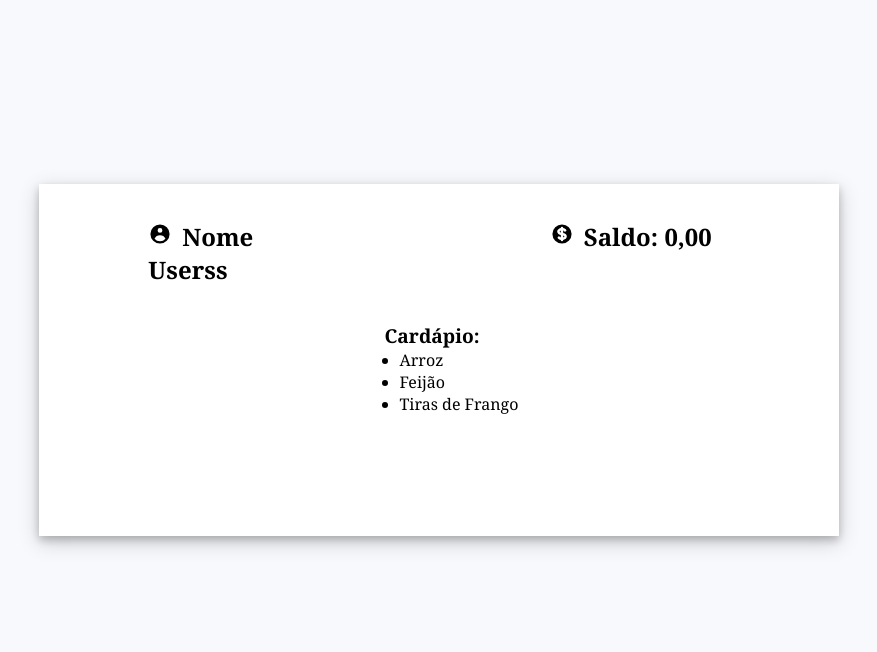
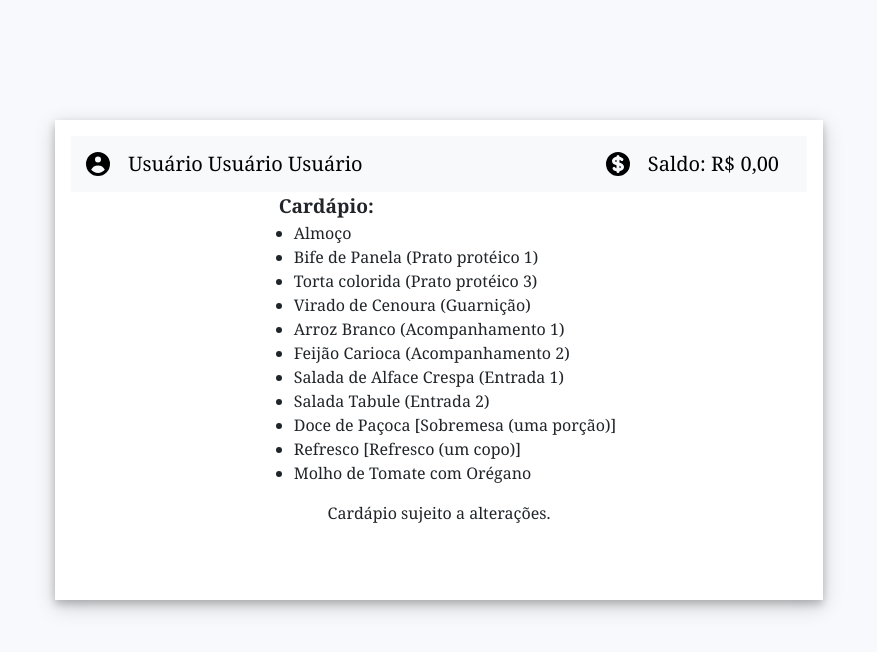
Before and after one commit to JoaoMMenezes/TP1-engsoft, a React (Create React App) app in the folder frontend/ru-manager/: page /home-u0 in a window 1280 px wide. Shown: the top 652 px of the page, without its empty margins (201-1078 px from the left). Built offline with nearby package versions, Linux system fonts and the light colour scheme; no server answers.

Commit message:
home-u0 with react-bootstrap

```diff
--- a/frontend/ru-manager/package.json
+++ b/frontend/ru-manager/package.json
@@ -7,7 +7,9 @@
     "@testing-library/react": "^13.4.0",
     "@testing-library/user-event": "^13.5.0",
     "axios": "^1.3.6",
+    "bootstrap": "^5.3.0-alpha3",
     "react": "^18.2.0",
+    "react-bootstrap": "^2.7.4",
     "react-dom": "^18.2.0",
     "react-icons": "^4.8.0",
     "react-router-dom": "^6.10.0",
--- a/frontend/ru-manager/src/App.js
+++ b/frontend/ru-manager/src/App.js
@@ -5,7 +5,6 @@ import Landing from './Pages/Landing/landing'
 import HomeU0 from './Pages/Home_u0/home_u0'
 import HomeU1 from './Pages//Home_u1/home_u1'
 import HomeU2 from './Pages/Home_u2/home_u2'
-import CadastroU0 from './Pages/Cadastro_u0/cadastro_u0'
 import CadastroU1 from './Pages/Cadastro_u1/Cadastro_u1'
 
 function App() {
@@ -16,7 +15,6 @@ function App() {
       <Route exact path='/home-u0' element={<HomeU0/>}/>
       <Route exact path='/home-u1' element={<HomeU1/>}/>
       <Route exact path='/home-u2' element={<HomeU2/>}/>
-      <Route exact path='/cadastro-u0' element={<CadastroU0/>}/>
       <Route exact path='/cadastro-u1' element={<CadastroU1/>}/>
     </Routes>
   </Router>
--- a/frontend/ru-manager/src/Pages/Cadastro_u0/cadastro_u0.js
+++ /dev/null
@@ -1,14 +0,0 @@
-import React from "react";
-
-
-// Funcionalidades:
-//      - Cadastrar um usuário de nível 0
-function CadastroU0() {
-    return(
-        <div>
-            <h1>CadastroU0</h1>
-        </div>
-    )
-}
-
-export default CadastroU0
--- a/frontend/ru-manager/src/Pages/Home_u0/home_u0.css
+++ b/frontend/ru-manager/src/Pages/Home_u0/home_u0.css
@@ -1,18 +1,7 @@
-.homeu0 {
-  font-family: sans-serif;
-  display: flex;
-  align-items: center;
-  flex-direction: column;
-  background-color: white;
-  padding: 1rem;
-  height: 20rem;
-  width: 60vw;
-  box-shadow: 0 4px 8px 0 rgba(0, 0, 0, 0.2), 0 6px 20px 0 rgba(0, 0, 0, 0.19);
-  font-family: Cambria, Cochin, Georgia, Times, "Times New Roman", serif;
-}
-
 .icon {
   padding-right: 10px;
+  height: 30px;
+  width: auto;
 }
 
 .divrow {
--- a/frontend/ru-manager/src/Pages/Home_u0/home_u0.js
+++ b/frontend/ru-manager/src/Pages/Home_u0/home_u0.js
@@ -2,6 +2,9 @@ import React from "react";
 import "./home_u0.css"
 import {HiCurrencyDollar, HiUserCircle} from 'react-icons/hi'
 import axios from "axios";
+
+import Container from 'react-bootstrap/Container';
+import Navbar from 'react-bootstrap/Navbar';
 
 // Funcionalidades:
 //      - Ver saldo
@@ -17,18 +20,33 @@ function HomeU0() {
     )
 
     // Cardápio estático
-    const cardapio = ["Arroz", "Feijão", "Tiras de Frango"]
+    const cardapio = [
+        'Almoço',
+        'Bife de Panela (Prato protéico 1)',
+        'Torta colorida (Prato protéico 3)',
+        'Virado de Cenoura (Guarnição)',
+        'Arroz Branco (Acompanhamento 1)',
+        'Feijão Carioca (Acompanhamento 2)',
+        'Salada de Alface Crespa (Entrada 1)',
+        'Salada Tabule (Entrada 2)',
+        'Doce de Paçoca [Sobremesa (uma porção)]',
+        'Refresco [Refresco (um copo)]',
+        'Molho de Tomate com Orégano'
+    ]
 
     return(
         <div className="app">
-            <div className="homeu0">
-                <div className="divrow">
-                    <h2><HiUserCircle className="icon"/>Nome Userss </h2>
-                    <h2><HiCurrencyDollar className="icon"/>Saldo: {saldo} </h2>
-                </div>
+            <div className="box">
+            <Navbar className="w-100" bg="light">
+                <Container>
+                    <Navbar.Brand><HiUserCircle className="icon align-top"/> Usuário Usuário Usuário</Navbar.Brand>
+                    <Navbar.Brand><HiCurrencyDollar className="icon align-top "/> Saldo: R$ {saldo}</Navbar.Brand>
+                </Container>
+            </Navbar>
                 <ul aria-label="Cardápio:">
                     { cardapio.map ((item) => <li> {item} </li>)}
                 </ul>
+                <text>Cardápio sujeito a alterações.</text>
             </div>
         </div>
     )
--- a/frontend/ru-manager/src/Pages/Home_u2/home_u2.js
+++ b/frontend/ru-manager/src/Pages/Home_u2/home_u2.js
@@ -7,70 +7,13 @@ import api from "../../Services/api";
 //      - Apresentar os dados de compra de crédito registrados pelos usuários nível 1 (?)
 
 function HomeU2()  {
-  // React States
-  const [errorMessages, setErrorMessages] = useState({});
-  const [isSubmitted, setIsSubmitted] = useState(false);
-
-  const errors = {
-    uname: "invalid username",
-    pass: "invalid password"
-  };
-
-  const handleSubmit = (event) => {
-    //Prevent page reload
-    event.preventDefault();
-    var { data1, data2 } = document.forms[0];
-    console.log(data1, data2 )
-
-    // Find user login info
-    api.post("/user2/getfinance", {
-        DataInicio: data1.value,
-        DataFinal: data2.value
-    })
-    .then(
-      response => console.log(response)
-    )
-    .catch(
-      error => console.log(error)
-    )
-    console.log("--------------")
-
-  };
-
-  // Generate JSX code for error message
-  const renderErrorMessage = (name) =>
-  name === errorMessages.name && (
-    <div className="error">{errorMessages.message}</div>
-  );
-  // JSX code for login form
-  const renderForm = (
-    <div className="form">
-      <form onSubmit={handleSubmit}>
-        <div className="input-container">
-          <label>Usuário </label>
-          <input type="text" name="uname" required />
-          {renderErrorMessage("uname")}
-        </div>
-        <div className="input-container">
-          <label>Senha </label>
-          <input type="password" pattern="[0-9]*" inputmode="numeric" name="pass" required />
-          {renderErrorMessage("pass")}
-        </div>
-        <div className="button-container">
-          <input type="submit" />
-        </div>
-      </form>
-    </div>
-  );
-
-  return (
+  return(
     <div className="app">
-      <div className="login-form">
-        <div className="title">Entrar</div>
-        {isSubmitted ? <div>User is successfully logged in</div> : renderForm}
+      <div className="box">
+        <h1>Painel Fump</h1>
       </div>
     </div>
-  );
+  )
 }
 
 export default HomeU2
--- a/frontend/ru-manager/src/styles/global.css
+++ b/frontend/ru-manager/src/styles/global.css
@@ -10,6 +10,26 @@ body {
     justify-content: center;
     flex-direction: column;
     gap: 20px;
-    height: 90vh;
+    height: auto;
+    min-height: 90vh;
     font-family: Cambria, Cochin, Georgia, Times, "Times New Roman", serif;
 }
+
+.box {
+    font-family: sans-serif;
+    display: flex;
+    align-items: center;
+    flex-direction: column;
+    background-color: white;
+    padding: 1rem;
+    height: auto;
+    min-height: 30rem;
+    width: 60vw;
+    box-shadow: 0 4px 8px 0 rgba(0, 0, 0, 0.2), 0 6px 20px 0 rgba(0, 0, 0, 0.19);
+    font-family: Cambria, Cochin, Georgia, Times, "Times New Roman", serif;
+  }
+
+input[type=number]::-webkit-inner-spin-button {
+    -webkit-appearance: none;
+
+}
```
Also changed, not shown: frontend/ru-manager/src/Pages/Home_u1/home_u1.js (+107 -2 lines), 1 other file (tests, documents, lock files or other folders).
